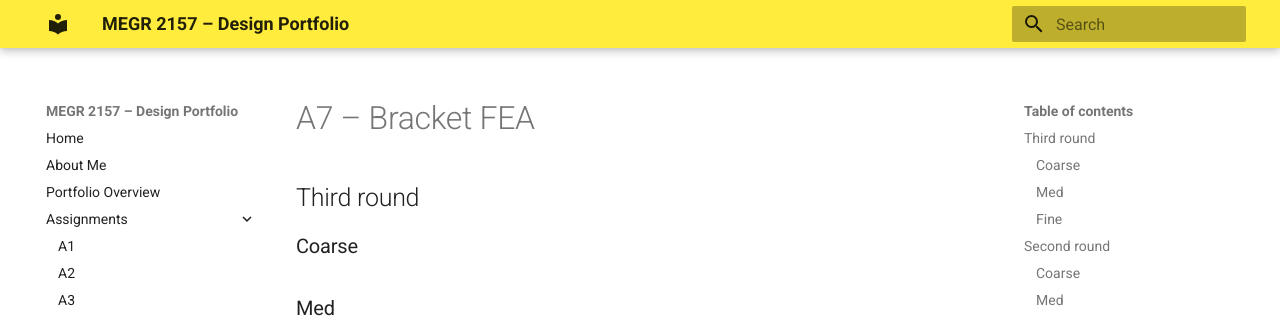
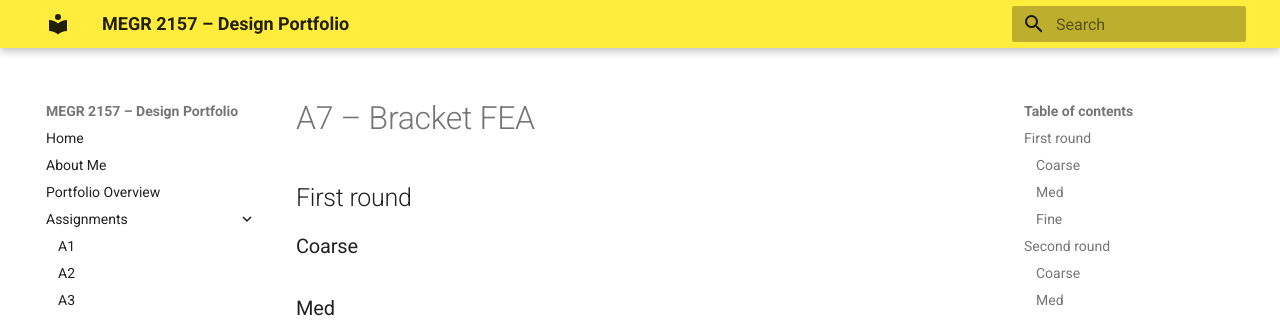
Before and after one commit to cradtke1-source/Radtke-2157MEGR-portfolio, an MkDocs documentation site: the page built from docs/assignments/A07/index.md, in a window 1280 px wide and 1018 px high. Shown: the top 320 px of the window. Built offline with MkDocs 1.6.1 and Material for MkDocs 9.7.7, drawn with Linux system fonts in a browser that asks for light colours.

Commit message:
Update index.md

```diff
--- a/docs/assignments/A07/index.md
+++ b/docs/assignments/A07/index.md
@@ -1,5 +1,5 @@
 # A7 – Bracket FEA
-## Third round
+## First round
 ### Coarse
 ### Med
 ### Fine
```
